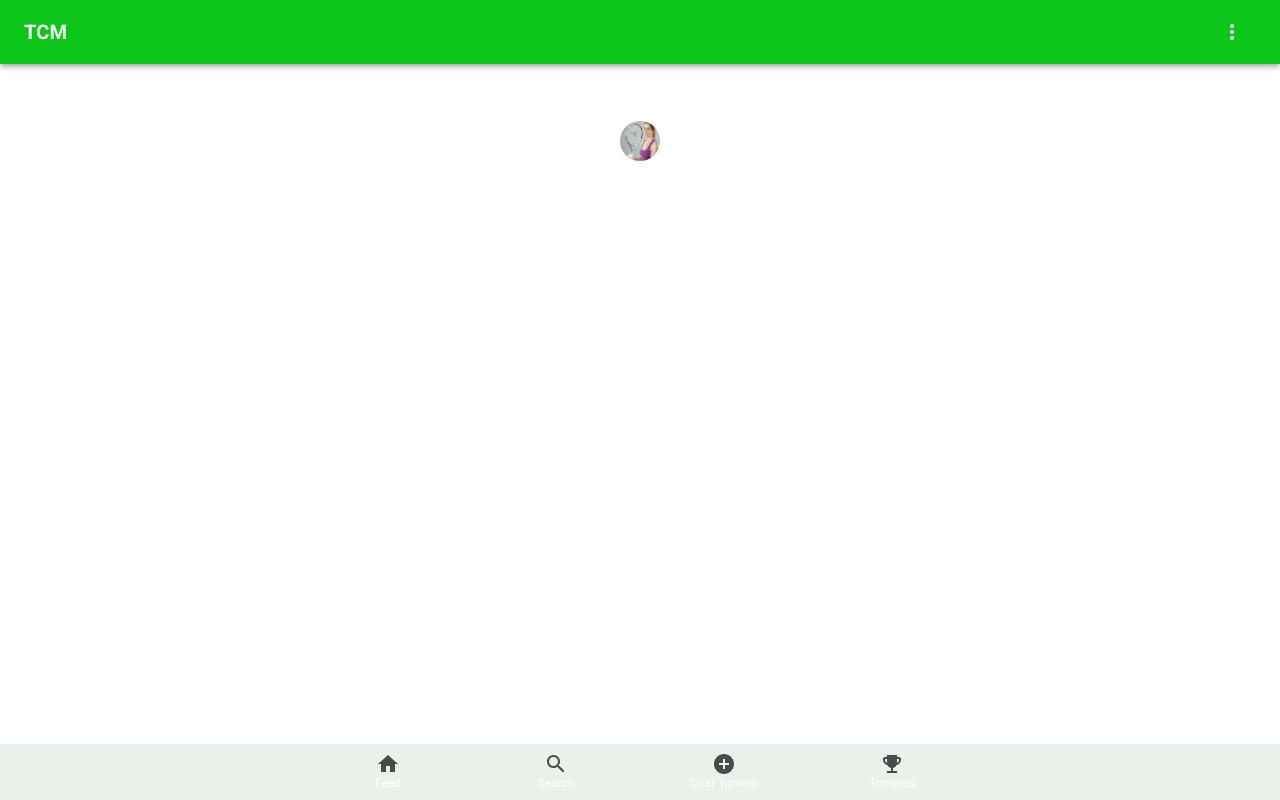
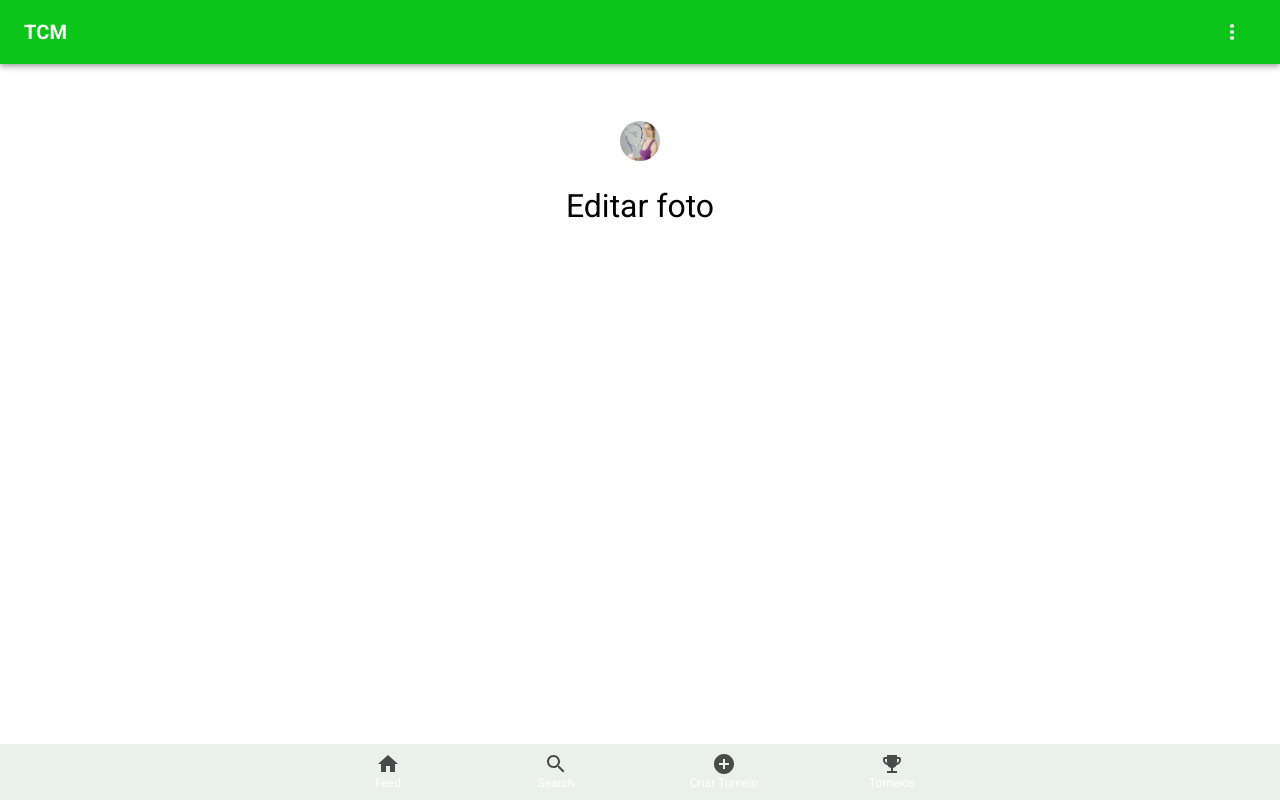
Before and after one commit to UnBArqDsw/2020.1_G7_TCM_Frontend, a React (Create React App) app in the folder tcm_frontend/: page /profile in a window 1280 px wide. Built offline with nearby package versions, Linux system fonts and the light colour scheme.

Commit message:
[#49] Adicionado botao de editar foto.
Signed-off-by: João Soares <jpcirqueira81@gmail.com>
Co-authored-by: lucasA27 <lucas.alexandre.df@gmail.com>

```diff
--- a/tcm_frontend/src/Screens/Profile/index.js
+++ b/tcm_frontend/src/Screens/Profile/index.js
@@ -1,10 +1,10 @@
 import React from 'react'
-import {Container} from '@material-ui/core';
+import {Container, Link} from '@material-ui/core';
 import { useStyles } from './style';
 import AppBar from '../../components/Appbar';
 import Navbar from '../../components/Navbar';
 import Avatar from '@material-ui/core/Avatar';
-
+import { Link as RouterLink } from 'react-router-dom';
 import Logo from '../../assets/profile.jpg';
 
 const Profile = () => {
@@ -17,7 +17,14 @@ const Profile = () => {
             </div>
             <div className={classes.avatar}>
                 <Avatar alt="Remy Sharp" src={Logo} />
+                <Link className={classes.styleLink}>
+                    Editar foto
+                </Link>
             </div>
+            <div>
+
+            </div>
+
         </Container>
     );
 }
--- a/tcm_frontend/src/Screens/Profile/style.js
+++ b/tcm_frontend/src/Screens/Profile/style.js
@@ -19,6 +19,7 @@ export const useStyles = makeStyles((theme) => ({
     avatar: {
         background: '#',
         display: 'flex',
+        flexDirection: 'column',
         '& > *': {
           width: '20vh',
           height: '20vh',
@@ -26,5 +27,17 @@ export const useStyles = makeStyles((theme) => ({
           marginLeft: 'auto',
           marginRight: 'auto',
         },
-      }
+
+    },
+    styleLink: {
+        color: '#000000',
+        marginTop: '2%',
+        textAlign: 'center',
+        [theme.breakpoints.down('sm')]: {
+            fontSize: '1.1rem',
+        },
+        [theme.breakpoints.up('sm')]: {
+        fontSize: '2.0rem',
+        },
+    }
 }));
```
